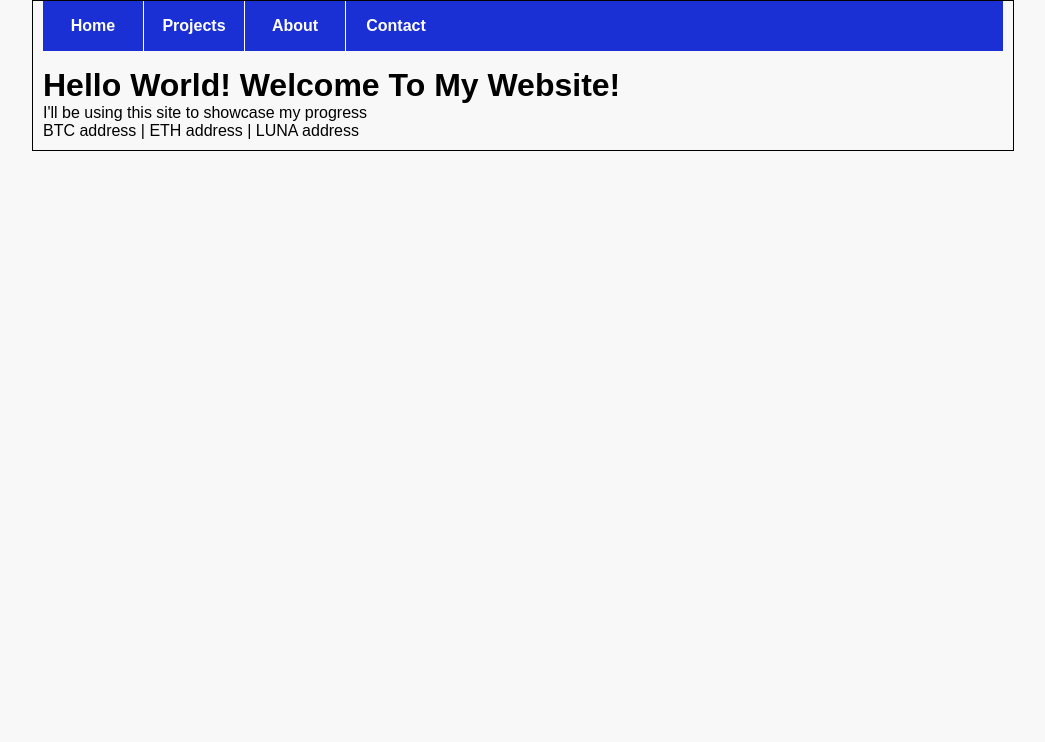
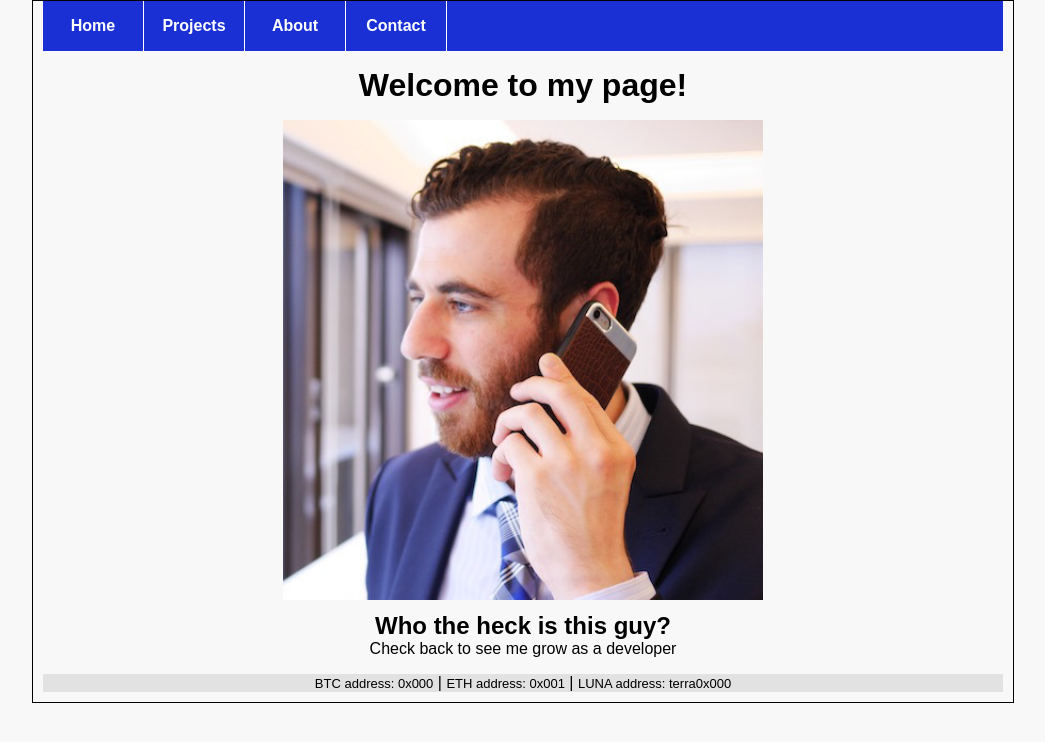
Before and after one commit to mikestarrdev/personal-website, a plain HTML site: page index.html in a window 1280 px wide. Shown: the whole page, without its empty margins (117-1162 px from the left). Drawn offline with Linux system fonts and the light colour scheme; a script that the page names is missing.

Commit message:
Profile pic added

```diff
--- a/index.html
+++ b/index.html
@@ -8,7 +8,7 @@
     <title>Mike's Profile</title>
   </head>
   <body>
-	  <div class="container">
+	<div class="container">
 	  <nav>
       <ul>
         <li><a href="#">Home</a></li>
@@ -16,10 +16,15 @@
         <li><a href="#">About</a></li>
         <li><a href="#">Contact</a></li>
       </ul>
-    </nav>
-    <h1>Hello World! Welcome To My Website!</h1>
-    <p>I'll be using this site to showcase my progress</p>
-	<footer><p><span class="ctypto-address">BTC address</span> | <span class="ctypto-address">ETH address</span> | <span class="crypto-address">LUNA address</span></footer></p>
+    	</nav>
+    	<h1 class="h1">Welcome to my page!</h1>
+		<div>
+			<img class="profile-pic" src="prof-pic.jpg">
+		</div>
+		<h2>Who the heck is this guy?</h2>
+    	<p>Check back to see me grow as a developer</p>
+
+		<footer class="footer"><p><a href="#">BTC address: 0x000</a> | <a href="#">ETH address: 0x001</a> | <a href="#">LUNA address: terra0x000</a></footer></p>
 	</div>
     <script src="script.js"></script>
 
--- /dev/null
+++ b/script.js
@@ -0,0 +1,4 @@
+const h1 = document.querySelectorAll('h1');
+const h2 = document.querySelectorAll('h2');
+
+h1.remove();
--- a/style.css
+++ b/style.css
@@ -6,6 +6,11 @@
 body {
   font-family: Arial, Helvetica, sans-serif;
   background-color: rgb(248, 248, 248);
+  text-align: center;
+}
+
+h2 {
+  margin-top: 0.5em;
 }
 
 .container {
@@ -32,7 +37,6 @@ nav ul li {
   width: 100px;
   float: left;
   border-right: 1px solid white;
-  text-align: center;
   font-weight: 600;
 }
 
@@ -44,10 +48,31 @@ li a {
 }
 
 li a:hover {
-  background-color: yellow;
+  background-color: white;
   color: black;
 }
 
 li:last-child {
-  border: none;
+  /* border: none; */
 }
+
+.profile-pic {
+  float: none;
+  display: block;
+  width: 50%;
+  margin-left: auto;
+  margin-right: auto;
+  margin-top: 1em;
+}
+
+.footer {
+  margin-top: 1em;
+  padding: 0px;
+  background-color: rgb(226, 226, 226);
+}
+
+.footer a {
+  text-decoration: none;
+  font-size: small;
+  color: black;
+}
```
Also changed, not shown: prof-pic.jpg (added), 1 other file.
